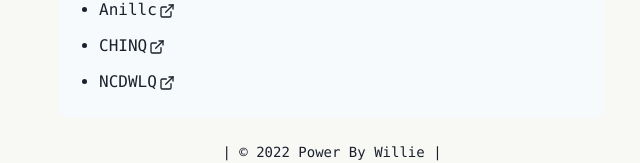
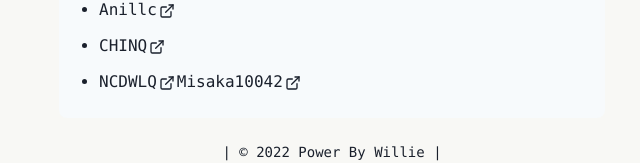
Before and after one commit to Powerlean/Willie-blog, a Next.js app: page / in a window 1280 px wide. Shown: the part 888-1051 px from the top of the page, without its empty margins (308-948 px from the left). Built offline with nearby package versions, Linux system fonts and the light colour scheme.

Commit message:
Update index.js

```diff
--- a/pages/index.js
+++ b/pages/index.js
@@ -176,6 +176,10 @@ Python
             NCDWLQ
 <ExternalLinkIcon mx='2px' />
           </Link>
+<Link href="https://www.mis1042.top/" isExternal>
+            Misaka10042
+<ExternalLinkIcon mx='2px' />
+          </Link>
         </ListItem>
       </UnorderedList>
     </Box>
```
